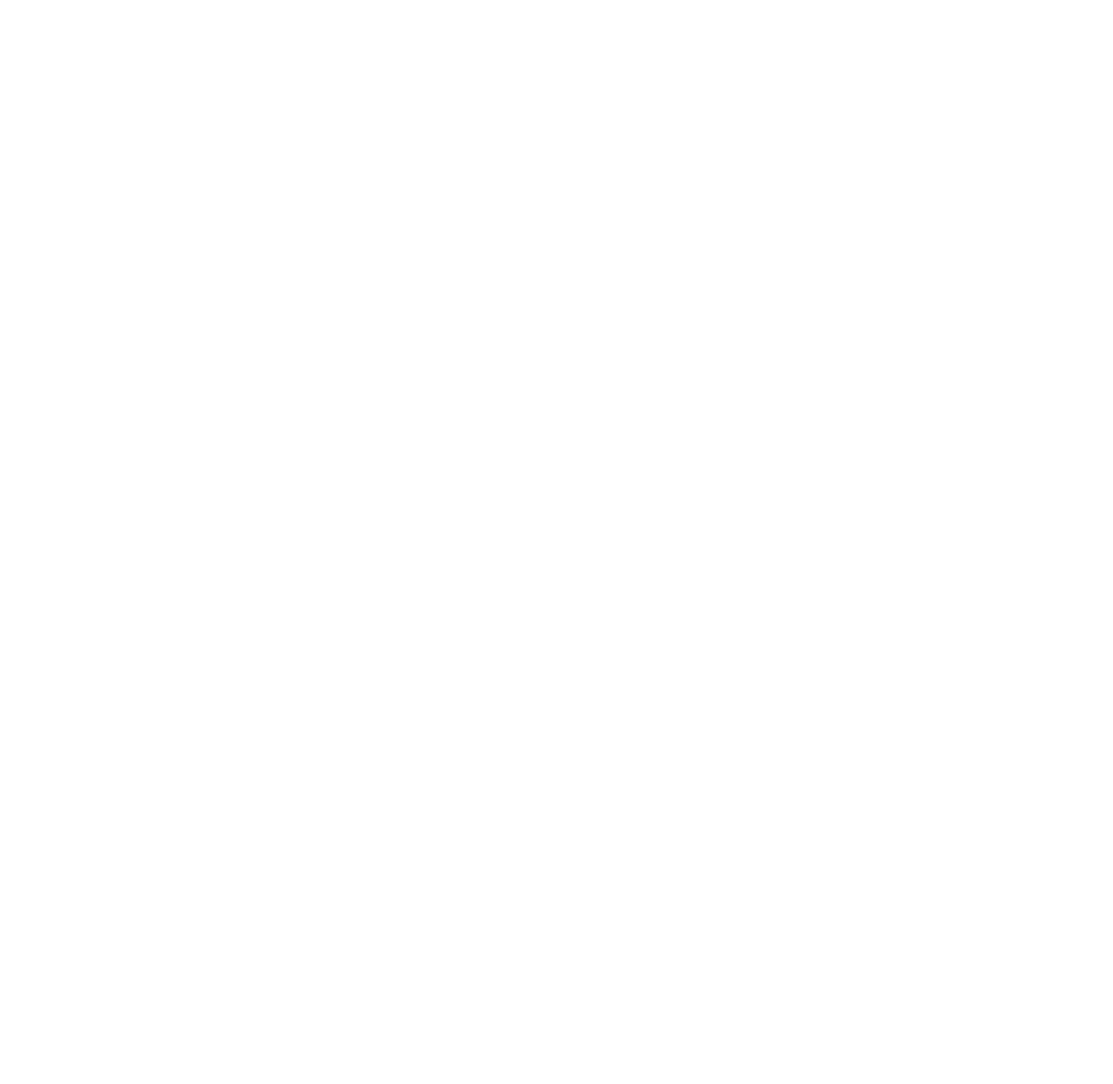
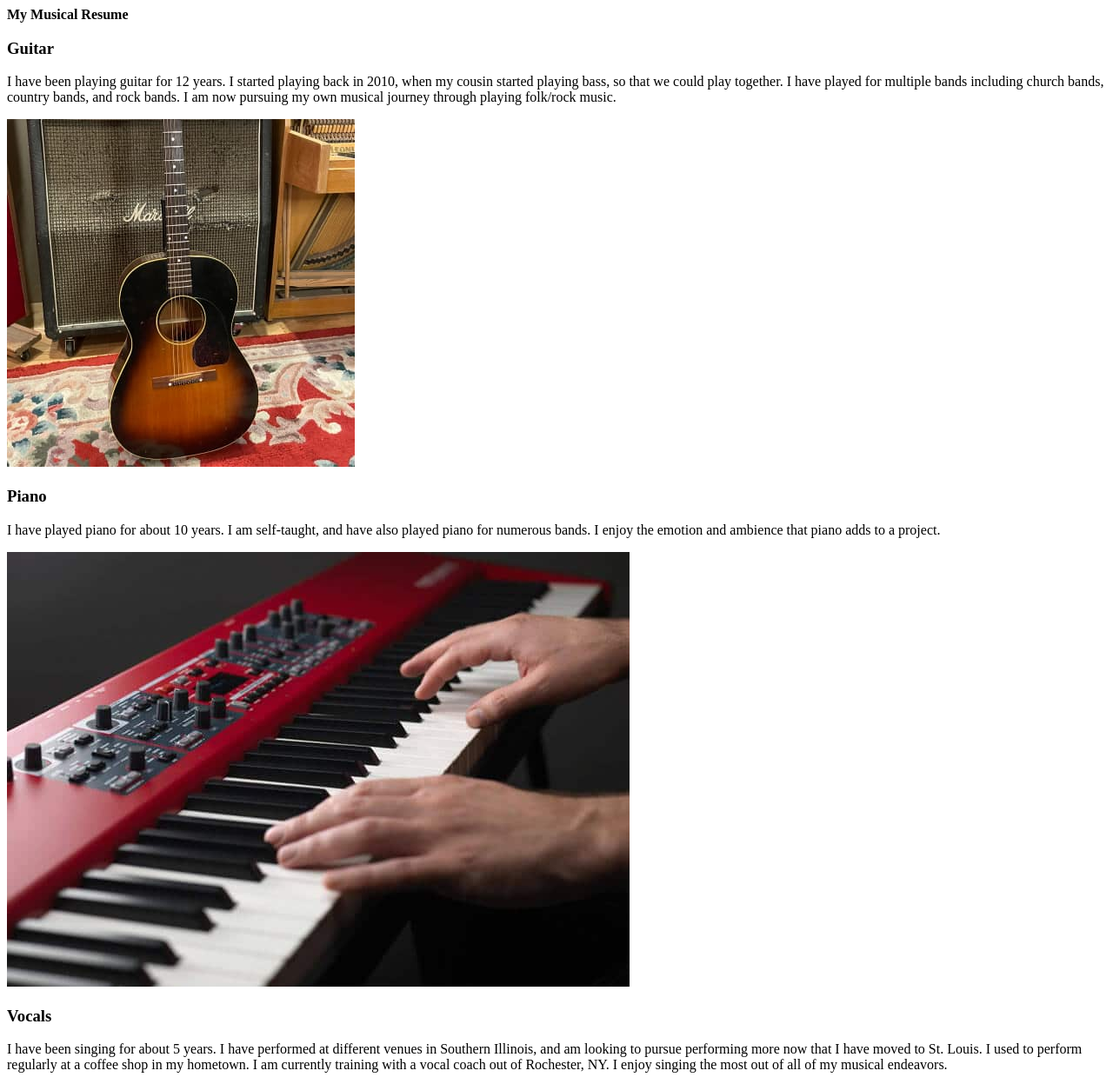
Before and after one commit to Stl-LC101-MAY-2022/js-assignment-4-html-me-something-brodyneal, a website: page index.html in a window 1280 px wide. Shown: the top 1247 px of the page at 87% size. Before the commit the page ends 800 px from the top, so only its background shows below. Drawn offline with Linux system fonts and the light colour scheme.

Commit message:
Finished HTML

```diff
--- a/index.html
+++ b/index.html
@@ -1,8 +1,31 @@
 <!DOCTYPE html>
 <html>
+   <main>
    <head>
+     <header><b>My Musical Resume</b></header>
    </head>
    <body>
-      <!-- Write your HTML in this file! -->
+      <article>
+         <h3>Guitar</h3>
+         <p>I have been playing guitar for 12 years. I started playing back in 2010, when my cousin started playing bass, so that we could play together. I have played for multiple bands including church bands, country bands, and rock bands. I am now pursuing my own musical journey through playing folk/rock music.</p>
+         <img src="images/guitar.jpeg" alt="Guitar">
+      </article>
+      <article>
+         <h3>Piano</h3>
+         <p>I have played piano for about 10 years. I am self-taught, and have also played piano for numerous bands. I enjoy the emotion and ambience that piano adds to a project.</p>
+         <img src="images/piano.jpeg" alt="Piano">
+      </article>
+      <article>
+         <h3>Vocals</h3>
+         <p>I have been singing for about 5 years. I have performed at different venues in Southern Illinois, and am looking to pursue performing more now that I have moved to St. Louis. I used to perform regularly at a coffee shop in my hometown. I am currently training with a vocal coach out of Rochester, NY. I enjoy singing the most out of all of my musical endeavors.</p>
+         <img src="images/mic.jpeg" alt="Microphone">
+      </article>
+      <a href="https://www.youtube.com/watch?v=5N6NwcPg7Xs"><h4>Check out one of my performances!</h4></a>
    </body>
+   <footer>
+      <p>Author: Brody Neal</p>
+      <p><a href="mailto:nealbrody11@gmail.com">nealbrody11@gmail.com</a></p>
+      <p>&copy; 2022</p>
+   </footer>
+</main>
 </html>
```
Also changed, not shown: images/guitar.jpeg (added), images/mic.jpeg (added), images/piano.jpeg (added), 2 other files.
